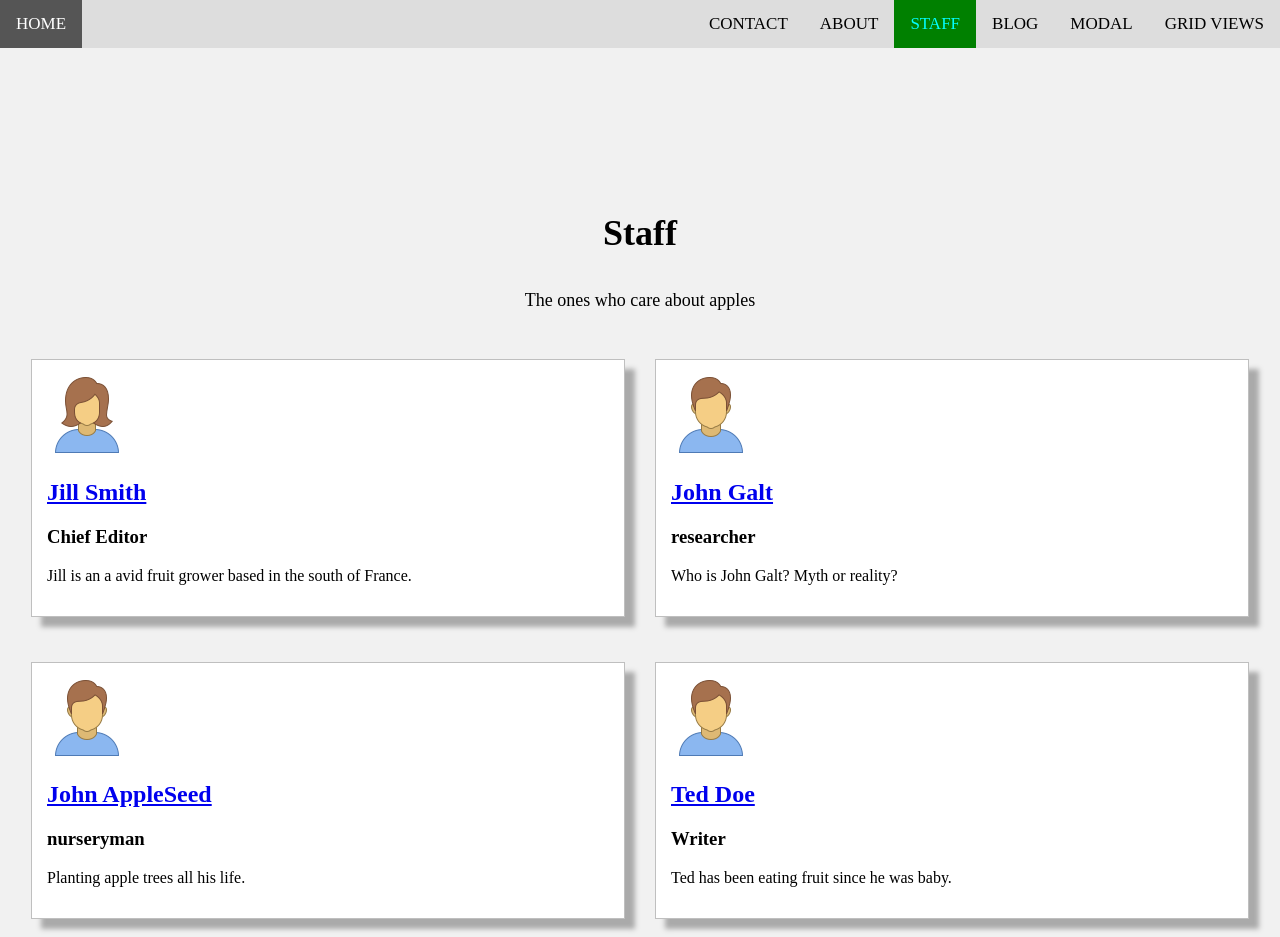
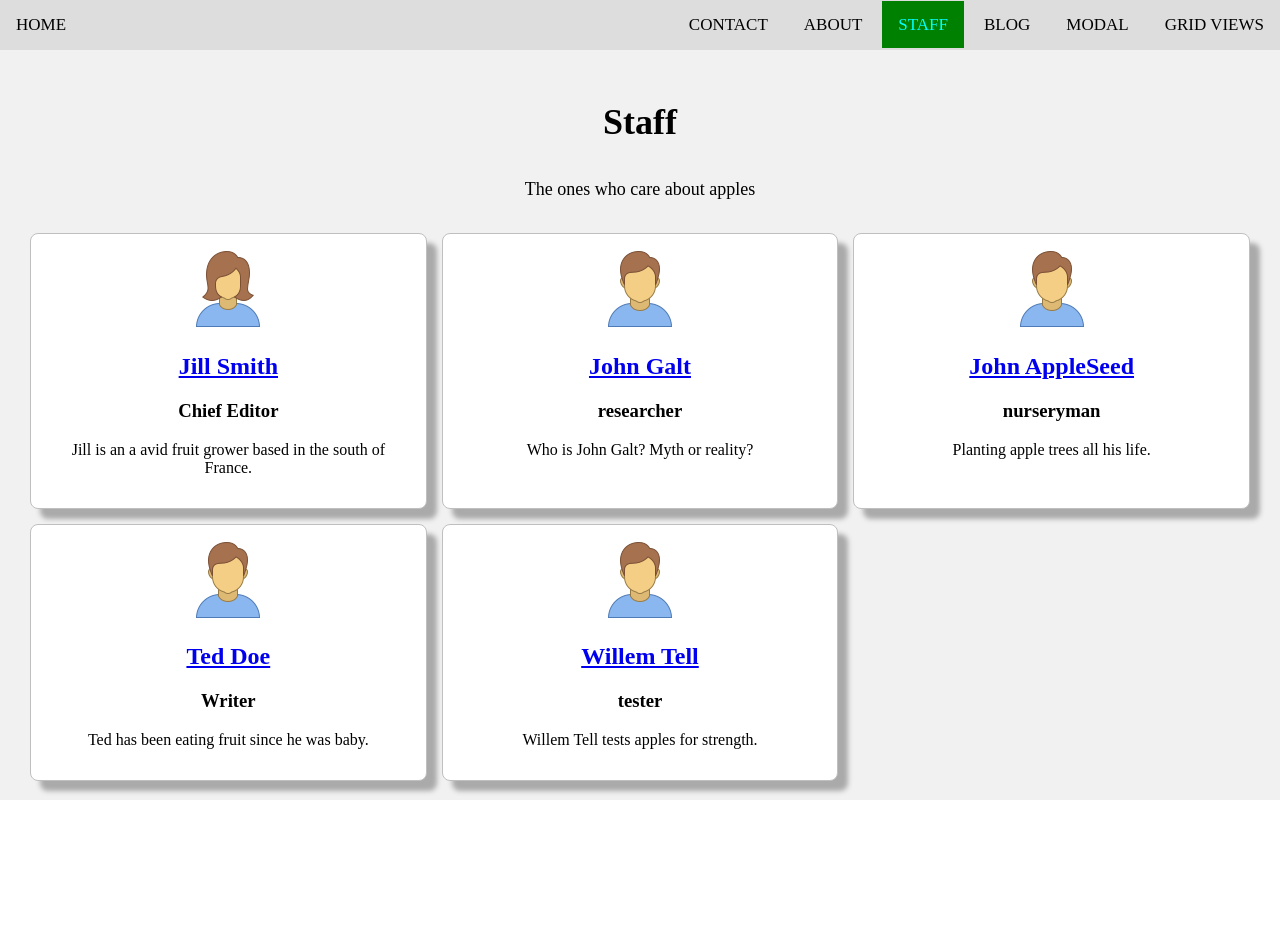
Before and after one commit to CabageMan/BlogWitoutJekyll, a plain HTML site: page pages/staff/index.html in a window 1280 px wide. Shown: the top 937 px of the page. After the commit the page ends 800 px from the top, so only its background shows below. Drawn offline with Linux system fonts and the light colour scheme.

Commit message:
Refactor staff page.

```diff
--- a/assets/sass/main.scss
+++ b/assets/sass/main.scss
@@ -3,6 +3,7 @@
 @import "contact.scss";
 @import "grid.scss";
 @import "about.scss";
+@import "staff.scss";
 
 // Variables
 // Navigation Bar Colors
@@ -22,6 +23,7 @@ $usualLinkHoverColor: #555;
 // Styles
 
 body, html {
+    min-width: 780px;
     height: 100%;
     margin: 0;
 }
--- a/assets/sass/staff.scss
+++ b/assets/sass/staff.scss
@@ -0,0 +1,54 @@
+// Variables
+$navigationBarColor: #ddd;
+$mainBackground: #f1f1f1;
+$cardBorderColor: #bfbfbf;
+$cardShadowColor: #aaaaaa;
+
+// Mixins
+
+// Styles
+.staff {
+    &-header {
+        grid-area: header;
+        background-color: $navigationBarColor;
+    }
+
+    &-title {
+        grid-area: title;
+        text-align: center;
+        color: black;
+    }
+
+    &-card-a { grid-area: card-a; }
+    &-card-b { grid-area: card-b; }
+    &-card-c { grid-area: card-c; }
+    &-card-d { grid-area: card-d; }
+    &-card-e { grid-area: card-e; }
+    &-card-f { grid-area: card-f; }
+
+    &-container {
+        display: grid;
+        height: 100%;
+        background-color: $mainBackground;
+        grid-gap: 15px;
+        grid-template: {
+            columns: 15px 1fr 1fr 1fr 15px;
+            rows: 50px auto auto auto 15px;
+            areas:
+                "header header header header header"
+                ". . title . ."
+                ". card-a card-b card-c ."
+                ". card-d card-e card-f ."
+                ". . . . .";
+        }
+    }
+}
+
+[class*="staff-card"] {
+    padding: 15px;
+    text-align: center;
+    border: 1px solid $cardBorderColor;
+    border-radius: 8px;
+    background-color: white;
+    box-shadow: 10px 10px 5px $cardShadowColor;
+}
--- a/pages/staff/index.html
+++ b/pages/staff/index.html
@@ -3,70 +3,60 @@
     <head>
         <meta charset="UTF-8">
         <title>Staff</title>
-        <link rel="stylesheet" href="/assets/css/styles.css">
-        <style>
-            body, html {
-                height: 100%;
-                margin: 0;
-            }
-        </style>
+        <link rel="stylesheet" href="/assets/css/main.css">
     </head>
     <body>
-        <div class="navigation-bar">
-            <a href="/" class="left usual">HOME</a>
-            <a href="/pages/grid/" class="right usual">GRID VIEWS</a>
-            <a href="/pages/modal/" class="right usual">MODAL</a>
-            <a href="/pages/blog/" class="right usual">BLOG</a>
-            <a href="/pages/staff/" class="right current">STAFF</a>
-            <a href="/pages/about/" class="right usual">ABOUT</a>
-            <a href="/pages/contacts/" class="right usual">CONTACT</a>
+        <div class="staff-container">
+            <div class="staff-header">
+                <div class="navbar-container">
+                    <div class="navbar-itemleft">
+                        <a href="/" class="navbar-usual">HOME</a>
                     </div>
-        <div class="page-container">
-            <h3 class="text-center large-title">Staff</h3>
-            <p class="text-center middle-title">The ones who care about apples</p>
-            <div class="row">
-                    <div class="author-container">
-                        <div class="author-card">
+                    <div class="navbar-itemright">
+                        <a href="/pages/contacts/" class="navbar-usual">CONTACT</a>
+                        <a href="/pages/about/" class="navbar-usual">ABOUT</a>
+                        <a href="/pages/staff/" class="navbar-current">STAFF</a>
+                        <a href="/pages/blog/" class="navbar-usual">BLOG</a>
+                        <a href="/pages/modal/" class="navbar-usual">MODAL</a>
+                        <a href="/pages/grid/" class="navbar-usual">GRID VIEWS</a>
+                    </div>
+                </div>
+            </div>
+            <div class="staff-title">
+                <h3 class="large-title">Staff</h3>
+                <p class="middle-title">The ones who care about apples</p>
+            </div>
+            <div class="staff-card-a">
                 <img src="/assets/images/icons/personFemale.png">
                 <h2><a href="/authors/jill/">Jill Smith</a></h2>
                 <h3>Chief Editor</h3>
                 <p><p>Jill is an a avid fruit grower based in the south of France.</p></p>
             </div>
-                    </div>
-                    <div class="author-container">
-                        <div class="author-card">
+            <div class="staff-card-b">
                 <img src="/assets/images/icons/personMale.png">
                 <h2><a href="/authors/john/">John Galt</a></h2>
                 <h3>researcher</h3>
                 <p><p>Who is John Galt? Myth or reality?</p></p>
             </div>
-                    </div>
-                    <div class="author-container">
-                        <div class="author-card">
+            <div class="staff-card-c">
                 <img src="/assets/images/icons/personMale.png">
                 <h2><a href="/authors/johnny/">John AppleSeed</a></h2>
                 <h3>nurseryman</h3>
                 <p><p>Planting apple trees all his life.</p></p>
             </div>
-                    </div>
-                    <div class="author-container">
-                        <div class="author-card">
+            <div class="staff-card-d">
                 <img src="/assets/images/icons/personMale.png">
                 <h2><a href="/authors/ted/">Ted Doe</a></h2>
                 <h3>Writer</h3>
                 <p><p>Ted has been eating fruit since he was baby.</p></p>
             </div>
-                    </div>
-                    <div class="author-container">
-                        <div class="author-card">
+            <div class="staff-card-e">
                 <img src="/assets/images/icons/personMale.png">
                 <h2><a href="/authors/willem/">Willem Tell</a></h2>
                 <h3>tester</h3>
                 <p><p>Willem Tell tests apples for strength.</p></p>
             </div>
         </div>
-            </div>
-        </div>
     </body>
     <script src="/assets/js/main.js"></script>
 </html>
```
Also changed, not shown: assets/sass/about.scss (+4 -15 lines), assets/css/main.css, 1 other file. Lines whose indentation alone changed are shown as unchanged.
